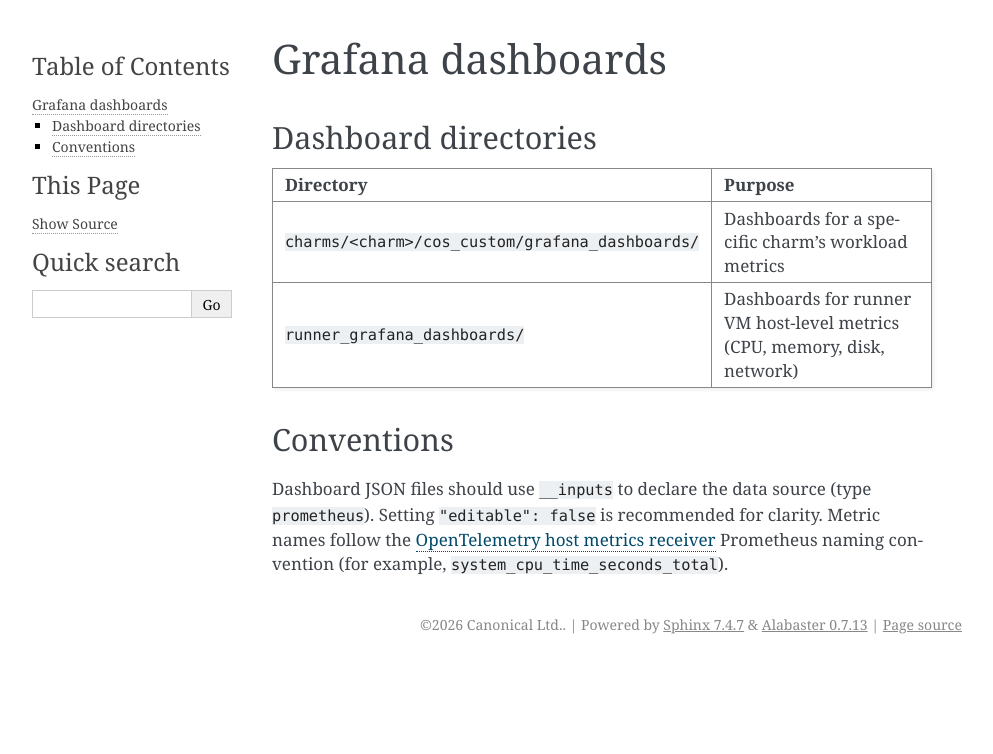
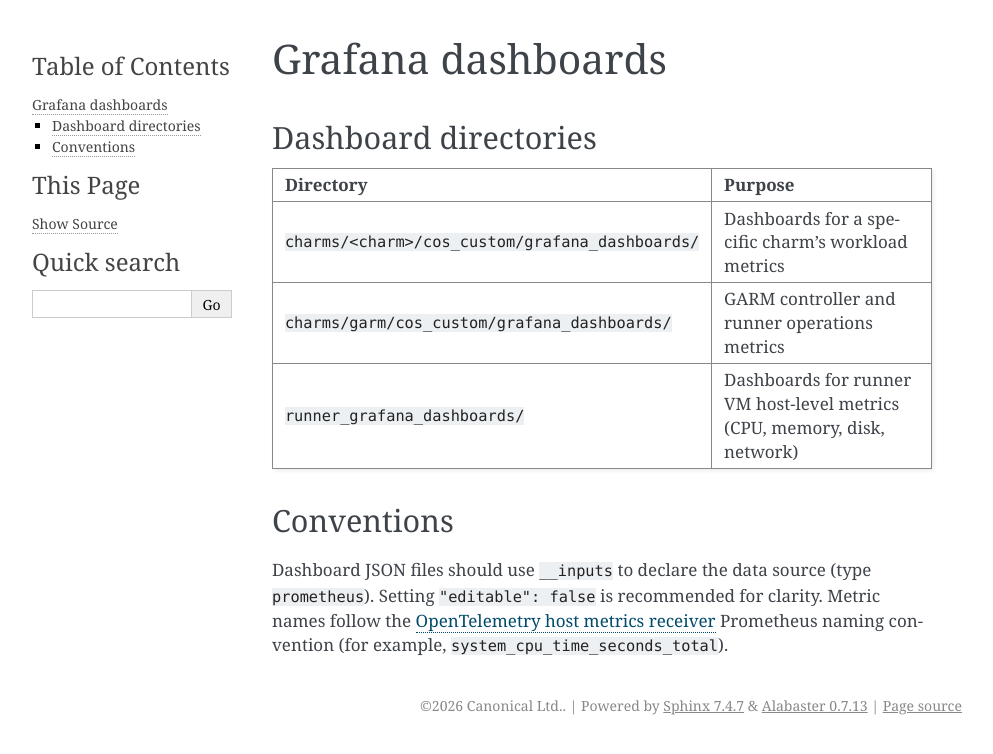
Before and after one commit to canonical/github-runner-operators, a Sphinx documentation site: the page built from docs/reference/grafana-dashboards.md, in a window 1280 px wide. Shown: the top 754 px of the page, without its empty margins (148-1141 px from the left). Built offline with Sphinx 7.4.7, drawn with Linux system fonts in a browser that asks for light colours; comment, search, counter and statistics services are not loaded.

Commit message:
feat(garm): add COS operations dashboard

```diff
--- a/docs/reference/grafana-dashboards.md
+++ b/docs/reference/grafana-dashboards.md
@@ -5,6 +5,7 @@
 | Directory | Purpose |
 |---|---|
 | `charms/<charm>/cos_custom/grafana_dashboards/` | Dashboards for a specific charm's workload metrics |
+| `charms/garm/cos_custom/grafana_dashboards/` | GARM controller and runner operations metrics |
 | `runner_grafana_dashboards/` | Dashboards for runner VM host-level metrics (CPU, memory, disk, network) |
 
 ## Conventions
```
Also changed, not shown: 1 other file.
